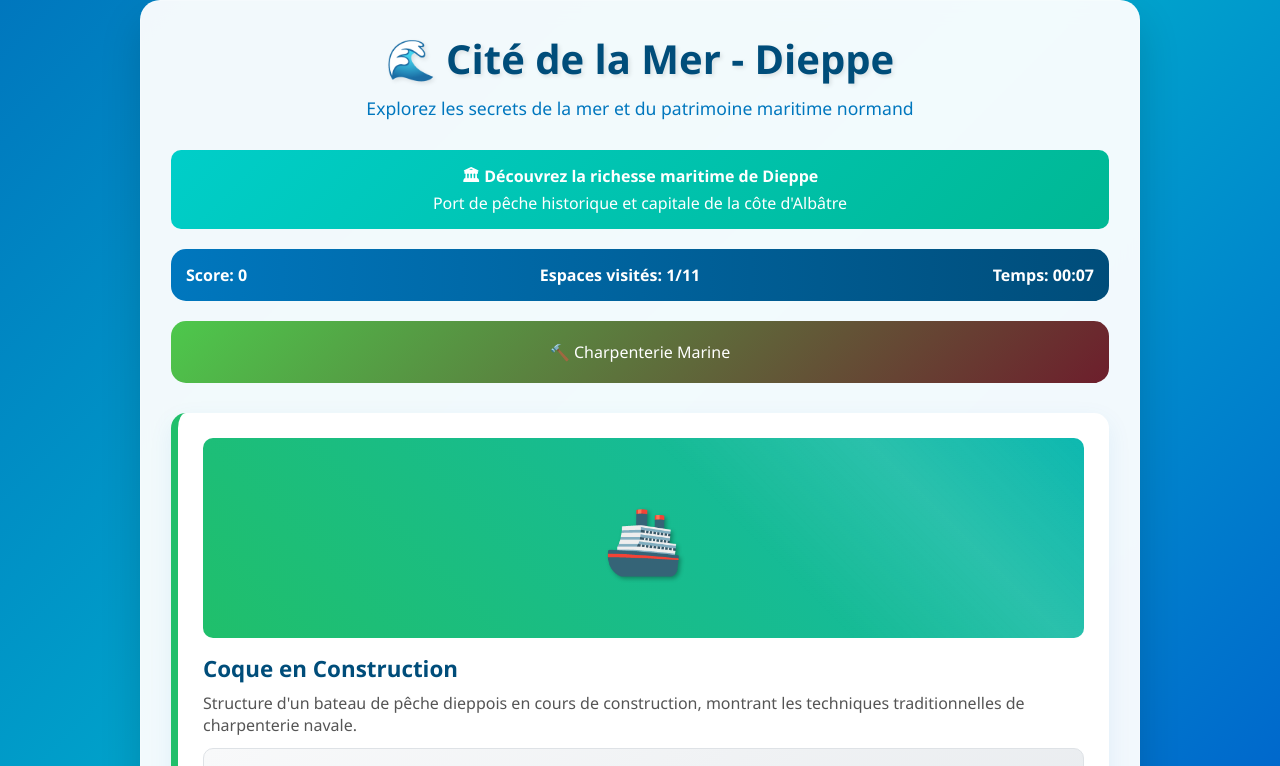
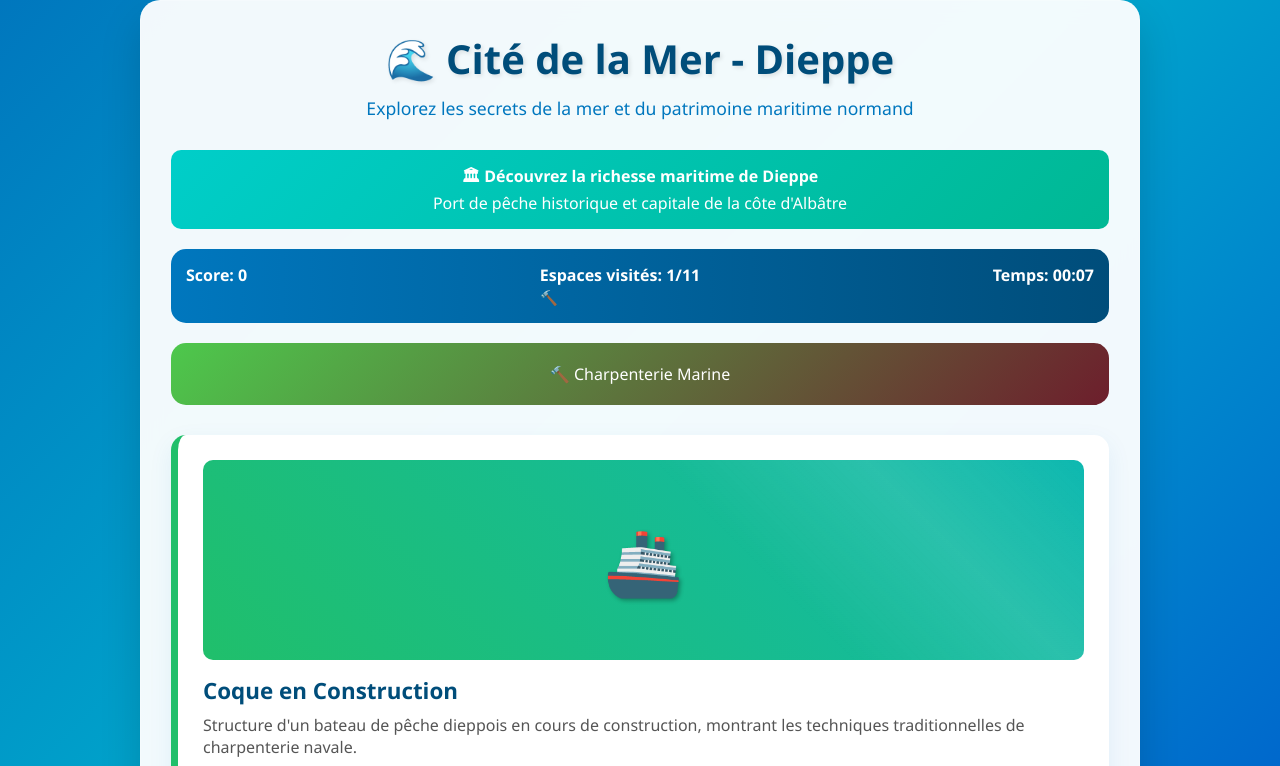
Before and after one commit to Meirsq/estran.github.io, a plain HTML site: page index.html in a window 1280 px wide. Both pictures are taken after a click on the button 320 px from the left and 374 px from the top of the page. Shown: the top 766 px of the page. Drawn offline with Linux system fonts and the light colour scheme.

Commit message:
Update index.html

```diff
--- a/index.html
+++ b/index.html
@@ -427,7 +427,9 @@
 
         <div class="score-board">
             <div>Score: <span id="score">0</span></div>
-            <div>Espaces visités: <span id="galleries-visited">0</span>/11</div>
+            <div>Espaces visités: <span id="galleries-visited">0</span>/11<br>
+                <span id="visited-list" style="font-size:0.9em;color:#004d7a;"></span>
+            </div>
             <div>Temps: <span id="timer">00:00</span></div>
         </div>
 
@@ -827,8 +829,11 @@
             spaceHeader.style.background = `linear-gradient(135deg, #${Math.floor(Math.random() * 16777215).toString(16)} 0%, #${Math.floor(Math.random() * 16777215).toString(16)} 100%)`;
             artifactDisplay.innerHTML = '';
             galleriesVisited++;
+            gameState.visitedGalleries.add(galleryId);
+            galleriesVisited = gameState.visitedGalleries.size;
             galleriesVisitedElement.textContent = galleriesVisited;
-            scoreElement.textContent = score;
+            document.getElementById('visited-list').textContent =
+                Array.from(gameState.visitedGalleries).map(id => galleries[id].icon).join(' ');
 
             const artifacts = galleries[galleryId].artifacts;
             artifacts.forEach((artifact, index) => {
@@ -892,7 +897,7 @@
             setTimeout(() => {
                 feedback.style.display = 'none';
                 feedback.remove();
-            }, 3000);
+            }, 6000); // Affiche pendant 6 secondes au lieu de 3
         }
         function backToGalleries() {
             currentGallery = null;
```
